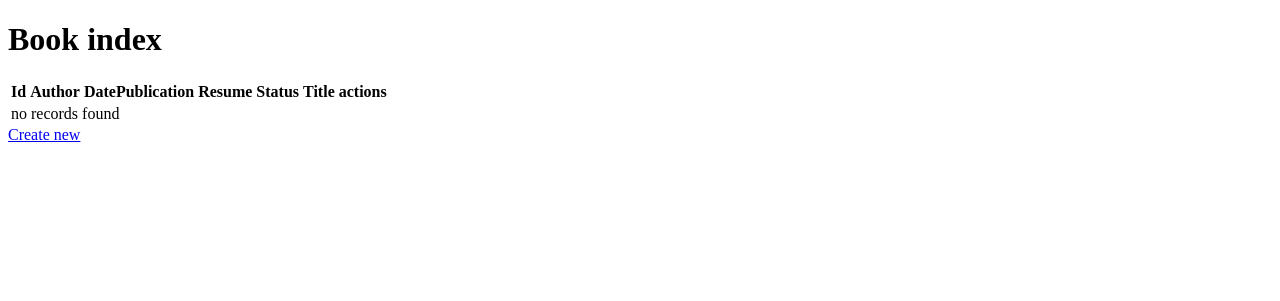
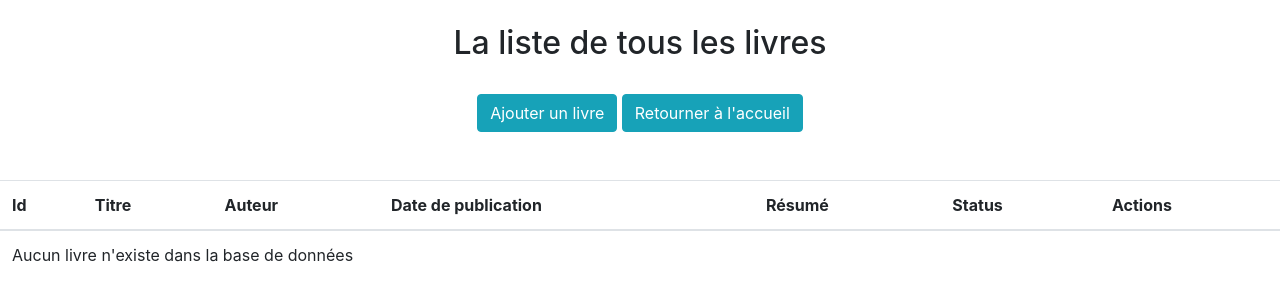
Before and after one commit to JonathanJacquet/Library, a Symfony app: template templates/book/index.html.twig in a window 1280 px wide. Shown: the top 301 px of the page. Run offline with Twig, Linux system fonts and the light colour scheme; the template is opened without the code that fills it, so the values that code supplies are empty; some libraries are stand-ins or nearby versions.

Commit message:
create CRUD book and change view twig and button

```diff
--- a/src/Entity/Category.php
+++ b/src/Entity/Category.php
@@ -80,4 +80,9 @@ class Category
 
         return $this;
     }
+
+    public function __toString()
+    {
+        return $this->name;
+    }
 }
--- a/src/Entity/User.php
+++ b/src/Entity/User.php
@@ -182,4 +182,9 @@ class User
 
         return $this;
     }
+
+    public function __toString()
+    {
+        return $this->name;
+    }
 }
--- a/templates/base.html.twig
+++ b/templates/base.html.twig
@@ -2,11 +2,17 @@
 <html>
     <head>
         <meta charset="UTF-8">
-        <title>{% block title %}Welcome!{% endblock %}</title>
-        {% block stylesheets %}{% endblock %}
+        <title>{% block title %}Bienvenue!{% endblock %}</title>
+        {% block stylesheets %}
+        <link rel="stylesheet" href="https://stackpath.bootstrapcdn.com/bootstrap/4.2.1/css/bootstrap.min.css" integrity="sha384-GJzZqFGwb1QTTN6wy59ffF1BuGJpLSa9DkKMp0DgiMDm4iYMj70gZWKYbI706tWS" crossorigin="anonymous">
+        {% endblock %}
     </head>
     <body>
         {% block body %}{% endblock %}
-        {% block javascripts %}{% endblock %}
+        {% block javascripts %}
+        <script src="https://code.jquery.com/jquery-3.3.1.slim.min.js" integrity="sha384-q8i/X+965DzO0rT7abK41JStQIAqVgRVzpbzo5smXKp4YfRvH+8abtTE1Pi6jizo" crossorigin="anonymous"></script>
+        <script src="https://cdnjs.cloudflare.com/ajax/libs/popper.js/1.14.6/umd/popper.min.js" integrity="sha384-wHAiFfRlMFy6i5SRaxvfOCifBUQy1xHdJ/yoi7FRNXMRBu5WHdZYu1hA6ZOblgut" crossorigin="anonymous"></script>
+        <script src="https://stackpath.bootstrapcdn.com/bootstrap/4.2.1/js/bootstrap.min.js" integrity="sha384-B0UglyR+jN6CkvvICOB2joaf5I4l3gm9GU6Hc1og6Ls7i6U/mkkaduKaBhlAXv9k" crossorigin="anonymous"></script>
+        {% endblock %}
     </body>
 </html>
--- a/templates/book/_delete_form.html.twig
+++ b/templates/book/_delete_form.html.twig
@@ -1,5 +1,5 @@
-<form method="post" action="{{ path('book_delete', {'id': book.id}) }}" onsubmit="return confirm('Are you sure you want to delete this item?');">
+<form method="post" action="{{ path('book_delete', {'id': book.id}) }}" onsubmit="return confirm('Etes-vous sûr de vouloir supprimer ce livre?');">
     <input type="hidden" name="_method" value="DELETE">
     <input type="hidden" name="_token" value="{{ csrf_token('delete' ~ book.id) }}">
-    <button class="btn">Delete</button>
+    <button class="btn btn-danger">Supprimer</button>
 </form>
--- a/templates/book/_form.html.twig
+++ b/templates/book/_form.html.twig
@@ -1,4 +1,4 @@
 {{ form_start(form) }}
     {{ form_widget(form) }}
-    <button class="btn">{{ button_label|default('Save') }}</button>
+    <button class="btn btn-info my-4">{{ button_label|default('Créér') }}</button>
 {{ form_end(form) }}
--- a/templates/book/index.html.twig
+++ b/templates/book/index.html.twig
@@ -1,43 +1,45 @@
 {% extends 'base.html.twig' %}
 
-{% block title %}Book index{% endblock %}
+{% block title %}Liste des livres{% endblock %}
 
 {% block body %}
-    <h1>Book index</h1>
+<div class="text-center my-4">
+    <h2>La liste de tous les livres</h2>
+    <a class="btn btn-info my-4" href="{{ path('book_new') }}">Ajouter un livre</a>
+    <a class="btn btn-info my-4" href="{{ path('user_home') }}">Retourner à l'accueil</a>
+</div>
 
     <table class="table">
         <thead>
             <tr>
                 <th>Id</th>
-                <th>Author</th>
-                <th>DatePublication</th>
-                <th>Resume</th>
+                <th>Titre</th>
+                <th>Auteur</th>
+                <th>Date de publication</th>
+                <th>Résumé</th>
                 <th>Status</th>
-                <th>Title</th>
-                <th>actions</th>
+                <th>Actions</th>
             </tr>
         </thead>
         <tbody>
         {% for book in books %}
             <tr>
                 <td>{{ book.id }}</td>
+                <td><a href="{{ path('book_show', {'id': book.id}) }}">{{ book.title }}</a></td>
                 <td>{{ book.author }}</td>
-                <td>{{ book.datePublication ? book.datePublication|date('Y-m-d') : '' }}</td>
+                <td>{{ book.datePublication ? book.datePublication|date('d-m-Y') : '' }}</td>
                 <td>{{ book.resume }}</td>
-                <td>{{ book.status ? 'Yes' : 'No' }}</td>
-                <td>{{ book.title }}</td>
-                <td>
-                    <a href="{{ path('book_show', {'id': book.id}) }}">show</a>
-                    <a href="{{ path('book_edit', {'id': book.id}) }}">edit</a>
+                <td>{{ book.status ? 'Disponible' : 'Prêté' }}</td>
+                <td class="d-flex">
+                    <a class="btn btn-success" href="{{ path('book_edit', {'id': book.id}) }}">Modifier</a>
+                    <a class="btn btn-danger" href="{{ path('book_delete', {'id': book.id}) }}">Supprimer</a>
                 </td>
             </tr>
         {% else %}
             <tr>
-                <td colspan="7">no records found</td>
+                <td colspan="7">Aucun livre n'existe dans la base de données</td>
             </tr>
         {% endfor %}
         </tbody>
     </table>
-
-    <a href="{{ path('book_new') }}">Create new</a>
 {% endblock %}
```
Also changed, not shown: src/Controller/BookController.php (+6 -2 lines), src/Controller/UserController.php (+10 -1 lines), src/Form/BookType.php (+21 -7 lines), templates/book/edit.html.twig (+8 -6 lines), templates/book/new.html.twig (+7 -5 lines), templates/book/show.html.twig (+14 -14 lines), templates/user/home.html.twig (added, +13 -0 lines), 1 other file.
